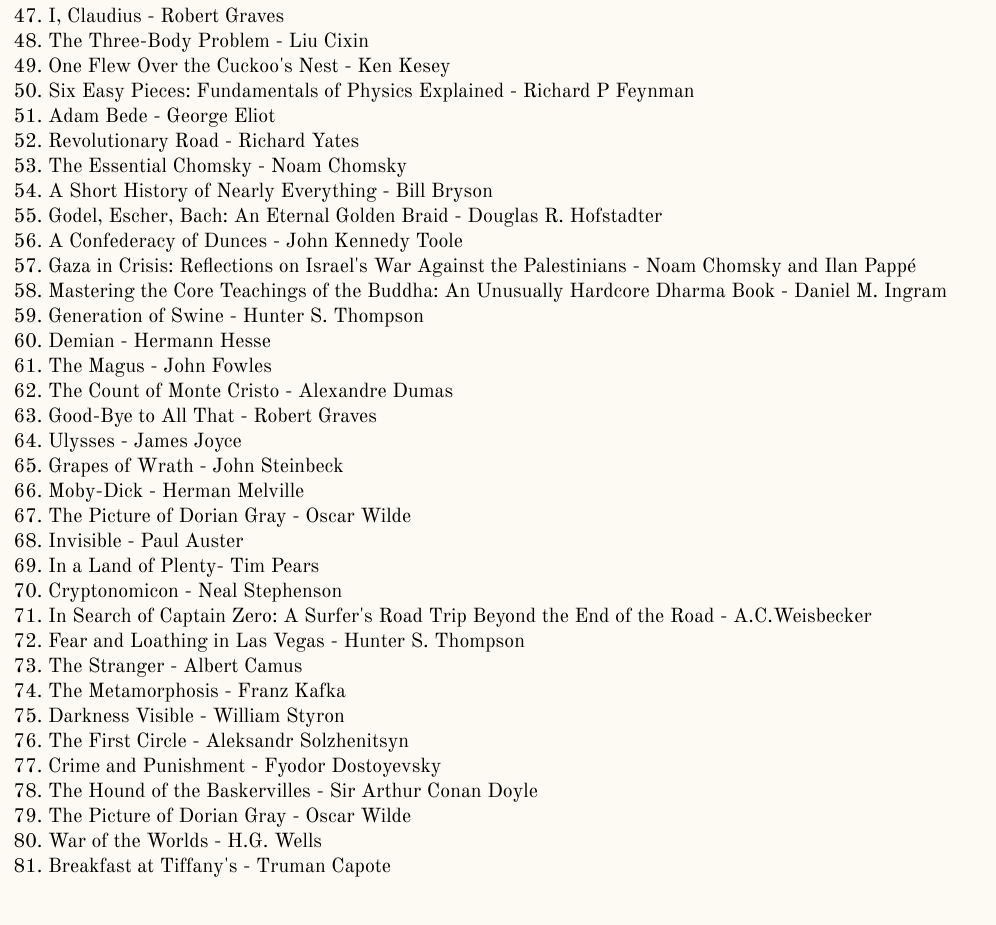
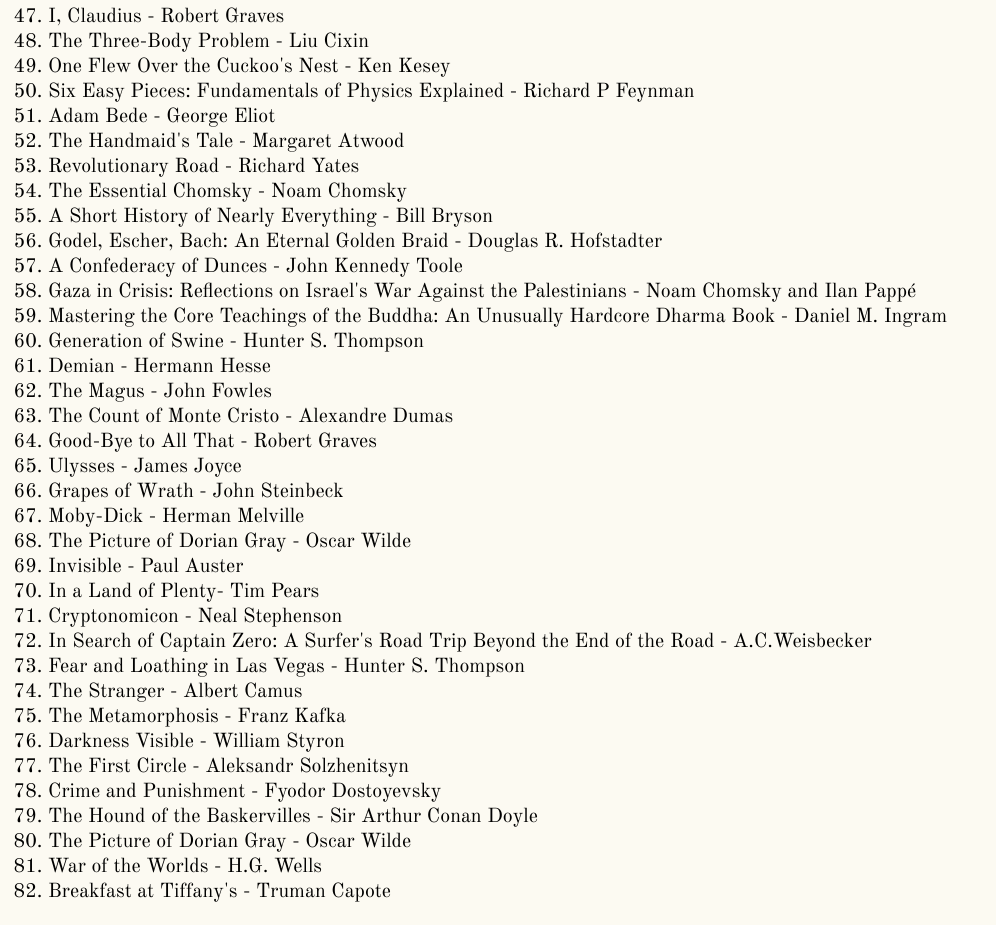
Before and after one commit to alex2/books, a plain HTML site: page index.html in a window 1280 px wide. Shown: the part 1165-2090 px from the top of the page, without its empty margins (0-996 px from the left). Before the commit the page ends 2065 px from the top, so only its background shows below. Drawn offline with nearby package versions, Linux system fonts and the light colour scheme.

Commit message:
More Margaret Atwood, since Oryx & Crake was good.

```diff
--- a/index.html
+++ b/index.html
@@ -65,6 +65,7 @@
     <li>One Flew Over the Cuckoo's Nest - Ken Kesey</li>
     <li>Six Easy Pieces: Fundamentals of Physics Explained - Richard P Feynman</li>
     <li>Adam Bede - George Eliot</li>
+    <li>The Handmaid's Tale - Margaret Atwood</li>
     <li>Revolutionary Road - Richard Yates</li>
     <li>The Essential Chomsky - Noam Chomsky</li>
     <li>A Short History of Nearly Everything - Bill Bryson</li>
```
